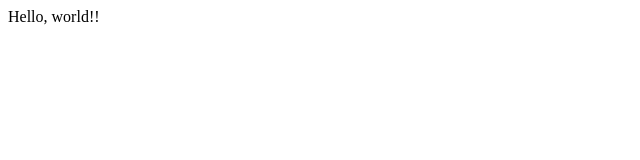
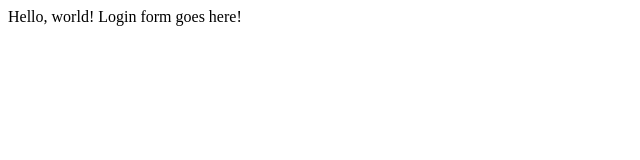
Before and after one commit to insidetwizzles/myApp, a plain HTML site: page index.html in a window 1280 px wide. Shown: the whole page, without its empty margins (0-640 px from the left). Drawn offline with Linux system fonts and the light colour scheme.

Commit message:
branch and edits for login functionality.

```diff
--- a/index.html
+++ b/index.html
@@ -3,6 +3,7 @@
         <title>My App</title>
     </head>
     <body>
-        Hello, world!!
+        Hello, world!
+        Login form goes here!
     </body>
 </html>
```
Also changed, not shown: login.html (added).
